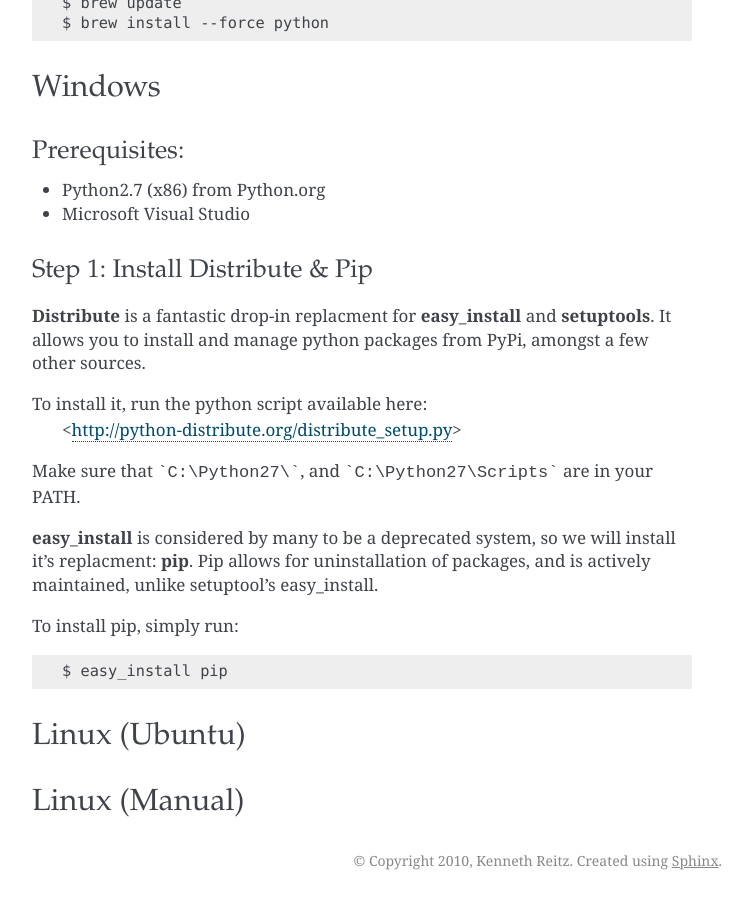
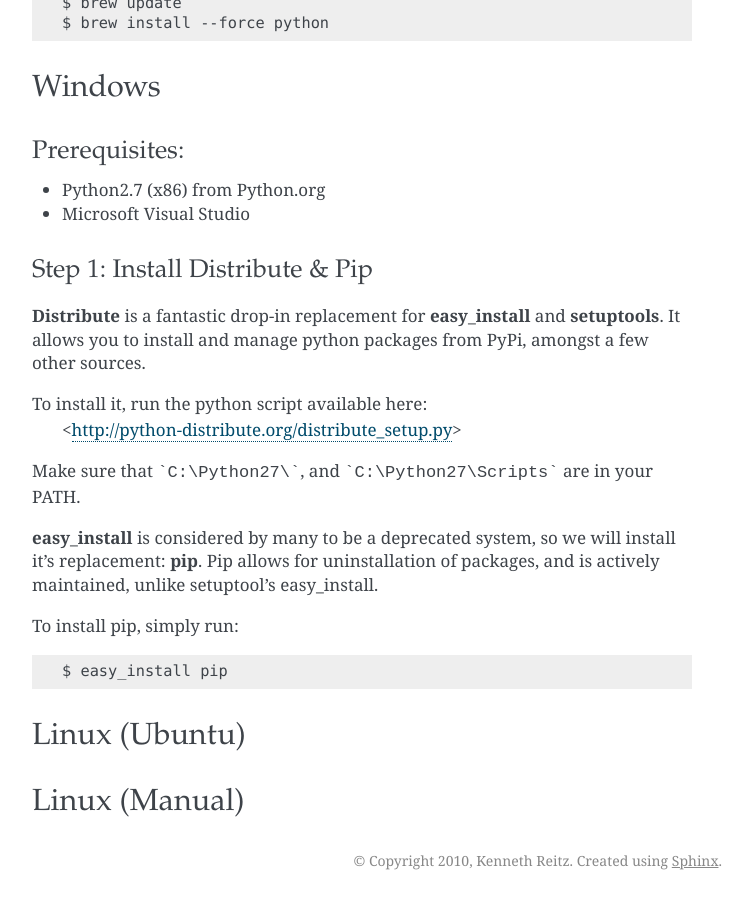
Before and after one commit to realpython/python-guide, a Sphinx documentation site: the page built from docs/installation.rst, in a window 1280 px wide and 900 px high, scrolled down 1648 px. Shown: the whole window, without its empty margins (388-1140 px from the left). Built offline with Sphinx 7.4.7, drawn with Linux system fonts in a browser that asks for light colours; pages that are not in the unit, such as notebooks, are missing from menus.

Commit message:
installation

````diff
--- a/docs/installation.rst
+++ b/docs/installation.rst
@@ -102,14 +102,14 @@ Prerequisites:
 Step 1: Install Distribute & Pip
 --------------------------------
 
-**Distribute** is a fantastic drop-in replacment for **easy_install** and **setuptools**. It allows you to install and manage python packages from PyPi, amongst a few other sources.
+**Distribute** is a fantastic drop-in replacement for **easy_install** and **setuptools**. It allows you to install and manage python packages from PyPi, amongst a few other sources.
 
 To install it, run the python script available here:
   <http://python-distribute.org/distribute_setup.py>
 
 Make sure that ```C:\Python27\```, and  ```C:\Python27\Scripts``` are in your PATH.
 
-**easy_install** is considered by many to be a deprecated system, so we will install it's replacment: **pip**. Pip allows for uninstallation of packages, and is actively maintained, unlike setuptool's easy_install.
+**easy_install** is considered by many to be a deprecated system, so we will install it's replacement: **pip**. Pip allows for uninstallation of packages, and is actively maintained, unlike setuptool's easy_install.
 
 To install pip, simply run: ::
 
````
